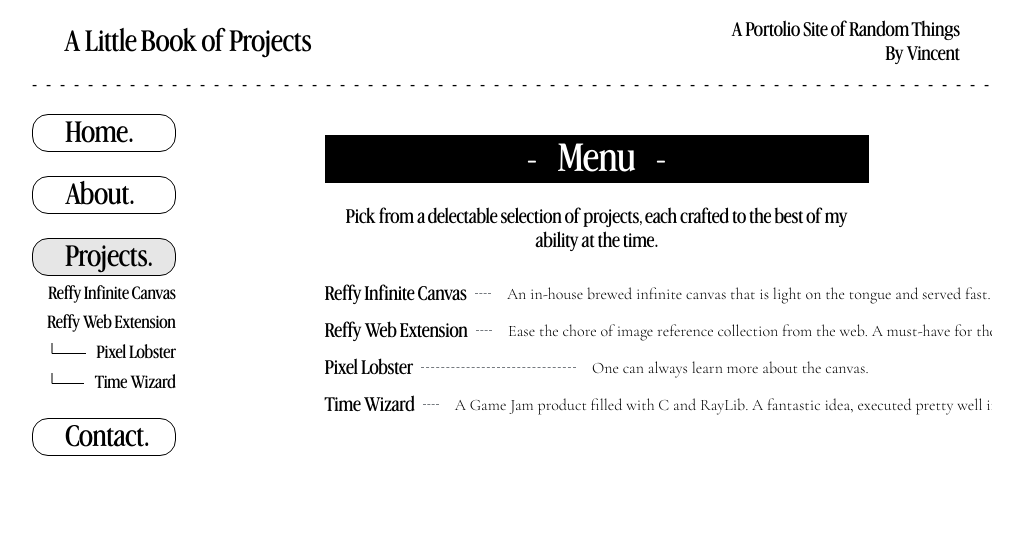
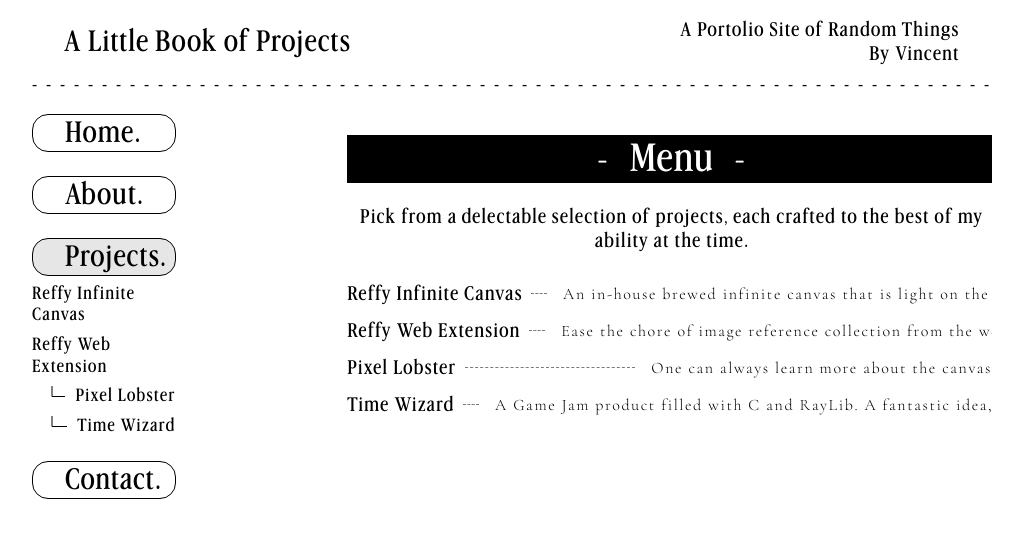
Before and after one commit to trash-lobster/a-little-book-of-projects, a React (Vite) app: page / in a window 1280 px wide. Both pictures are taken after a click on the button "Projects.". Shown: the top 538 px of the page, without its empty margins (128-1151 px from the left). Built offline with nearby package versions, Linux system fonts and the light colour scheme.

Commit message:
Update letter spaciing

```diff
--- a/src/App.css
+++ b/src/App.css
@@ -8,6 +8,7 @@
 
 body {
   margin: 0;
+  letter-spacing: 0.10rem;
 }
 
 :root {
--- a/src/page/about.tsx
+++ b/src/page/about.tsx
@@ -24,7 +24,7 @@ export function AboutPage() {
                 <h3>Milestone</h3>
                 <ul>
                     <li>
-                        <span>Graduated from university with a degree in Law (Hons) and Accounting</span>
+                        <span>Graduated from university in Law (Hons) and Accounting</span>
                         <span className="dotted-line"></span>
                         <span>2020</span>
                     </li>
@@ -49,7 +49,7 @@ export function AboutPage() {
                         <span>2025</span>
                     </li>
                     <li>
-                        <span>Submitted my first web extension to FireFox and Chrome (status: pending)</span>
+                        <span>Submitted my first web extension (status: pending)</span>
                         <span className="dotted-line"></span>
                         <span>2025</span>
                     </li>
--- a/src/page/projects/home.tsx
+++ b/src/page/projects/home.tsx
@@ -21,7 +21,7 @@ export function ProjectHome({
                 <li onClick={() => setPage('web-extension')}>
                     <span>Reffy Web Extension</span>
                     <span className="dotted-line"></span>
-                    <span className='cormorant-garamond'>Ease the chore of image reference collection from the web. A must-have for the artists out there.</span>
+                    <span className='cormorant-garamond'>Ease the chore of image reference collection from the web. A must-have for the artists.</span>
                 </li>
                 <li onClick={() => setPage('pixel')}>
                     <span>Pixel Lobster</span>
```
